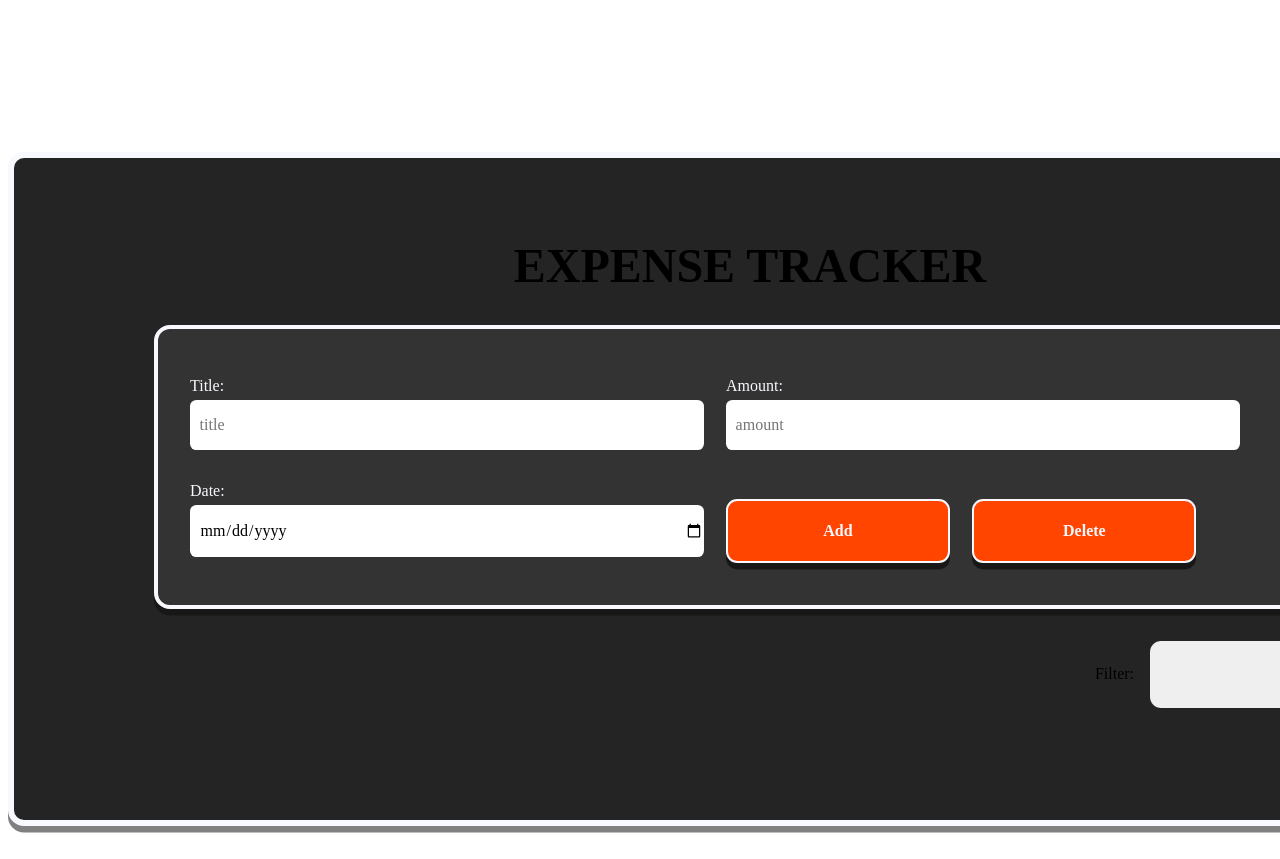
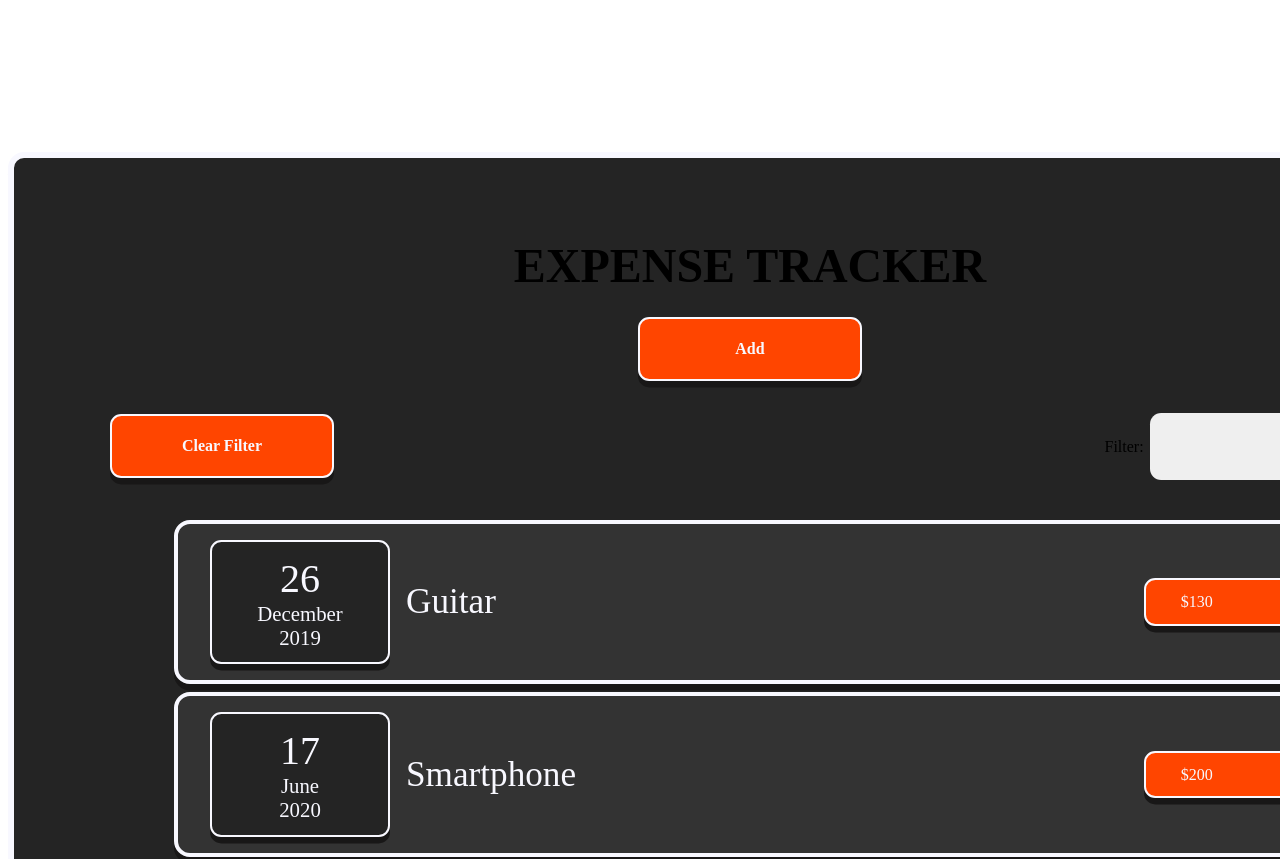
Before and after one commit to moody2times/expense_tracker, a React (Create React App) app: page / in a window 1280 px wide. Shown: the top 859 px of the page. Built offline with nearby package versions, Linux system fonts and the light colour scheme; the HTML template or start-up script is replaced by a standard one.

Commit message:
:tada: Update the code

```diff
--- a/src/App.js
+++ b/src/App.js
@@ -3,6 +3,7 @@ import "./styles/App.css";
 import ExpenseItem from "./components/ExpenseItem";
 import Form from "./components/Form";
 import Select from "./components/Select";
+import { Button } from "./components/Button";
 
 const App = () => {
 	const [data, setData] = useState([
@@ -10,47 +11,73 @@ const App = () => {
 			title: "Guitar",
 			amount: 130,
 			date: `December/26/2019`,
-			key: "e1",
 		},
 		{
 			title: "Smartphone",
 			amount: 200,
 			date: `June/17/2020`,
-			key: "e2",
 		},
 		{
 			title: "Toys",
 			amount: 50,
 			date: `April/17/2021`,
-			key: "e3",
 		},
 	]);
-
-	const [filter, setFilter] = useState([]);
-
-	const filterExpense = (fil) => {
-		const filtered = data.filter((d) => d.date.includes(fil));
-		setFilter(filtered);
-	};
+	const [filterData, setFilterData] = useState([]);
+	const [isPressed, setIsPressed] = useState(false);
+	const [noFilter, setNoFilter] = useState(true);
 
 	const handleData = (expense) => {
 		setData((prevData) => [expense, ...prevData]);
 	};
 
+	const filterYear = (year) => {
+		setFilterData(data.filter((d) => d.date.includes(year)));
+		setNoFilter(false);
+	};
+
+	let multiplier = 0;
+	const randomNumber = () => {
+		const number = Math.random() * multiplier;
+		multiplier++;
+		return number;
+	};
+
+	const handleClick = (event) => {
+		setIsPressed(true);
+	};
+
+	const onClearFilter = () => {
+		setNoFilter(true);
+	};
+
 	return (
 		<div className="App">
 			<h1 className="heading">Expense tracker</h1>
-			<Form formData={handleData} />
-			<Select selected={filterExpense} />
+			{isPressed ? (
+				<Form submitData={handleData} />
+			) : (
+				<Button name="Add" click={handleClick} />
+			)}
+			<Select filter={filterYear} clear={onClearFilter} />
 			<ul className="list">
-				{filter.map((f) => (
-					<ExpenseItem
-						title={f.title}
-						amount={f.amount}
-						date={f.date}
-						key={f.key}
-					/>
-				))}
+				{(noFilter &&
+					data.map((d) => (
+						<ExpenseItem
+							title={d.title}
+							amount={d.amount}
+							date={d.date}
+							key={randomNumber()}
+						/>
+					))) ||
+					filterData.map((fd) => (
+						<ExpenseItem
+							title={fd.title}
+							amount={fd.amount}
+							date={fd.date}
+							key={randomNumber()}
+						/>
+					))}
 			</ul>
 		</div>
 	);
--- /dev/null
+++ b/src/components/Button.js
@@ -0,0 +1,14 @@
+import styles from "../styles/Button.module.css";
+
+export const Button = (props) => {
+	return (
+		<button
+			className={styles.btn}
+			type="submit"
+			id={props.name}
+			onClick={props.click}
+		>
+			{props.name}
+		</button>
+	);
+};
--- a/src/components/Form.js
+++ b/src/components/Form.js
@@ -1,5 +1,6 @@
 import { useState } from "react";
 import "../styles/Form.css";
+import { Button } from "./Button";
 
 const Form = (props) => {
 	const [title, setTitle] = useState("");
@@ -27,15 +28,9 @@ const Form = (props) => {
 		setDate("");
 	};
 
-	let multiplier = 0;
-	const randomNumber = () => {
-		const number = Math.random() * multiplier;
-		multiplier++;
-		return number;
-	};
-
 	const handleSubmit = (event) => {
 		event.preventDefault();
+
 		const d = new Date(date);
 		const locale = navigator.locale;
 		const month = d.toLocaleDateString(locale, { month: "long" });
@@ -47,10 +42,15 @@ const Form = (props) => {
 			title,
 			amount,
 			date: finalDate,
-			key: randomNumber(),
 		};
 		resetForm();
-		props.formData(expenseData);
+		if (event.nativeEvent.submitter.id === "Add") {
+			props.submitData(expenseData);
+		}
+
+		if (event.nativeEvent.submitter.id === "Cancel") {
+			resetForm();
+		}
 	};
 
 	return (
@@ -95,12 +95,8 @@ const Form = (props) => {
 					value={date}
 				/>
 			</div>
-			<button className="btn" type="submit">
-				Add
-			</button>
-			<button className="btn" type="submit">
-				Delete
-			</button>
+			<Button name="Add" />
+			<Button name="Cancel" />
 		</form>
 	);
 };
--- a/src/components/Select.js
+++ b/src/components/Select.js
@@ -1,18 +1,30 @@
 import { useState } from "react";
 import "../styles/Select.css";
+import { Button } from "./Button";
 
 const Select = (props) => {
 	const [year, setYear] = useState("2019");
 
+	const setFilterYear = (filYear) => {
+		props.filter(filYear);
+	};
+
 	const handleChange = (event) => {
 		const newYear = event.target.value;
 		setYear(newYear);
-		props.selected(newYear);
+		setFilterYear(newYear);
+	};
+
+	const handleClick = () => {
+		props.clear();
 	};
 
 	return (
 		<div className="select__controls">
-			<label htmlFor="select">Filter:</label>
+			<Button name="Clear Filter" click={handleClick} />
+
+			<label htmlFor="select">
+				Filter:
 				<select
 					className="select"
 					id="select"
@@ -23,6 +35,7 @@ const Select = (props) => {
 					<option>2020</option>
 					<option>2021</option>
 				</select>
+			</label>
 		</div>
 	);
 };
--- a/src/styles/App.css
+++ b/src/styles/App.css
@@ -15,10 +15,12 @@
 
 .heading {
 	font-size: 3rem;
+	margin-bottom: 1.5rem;
 	text-align: center;
 	text-transform: uppercase;
 }
 
 .list {
 	list-style-type: none;
+	margin-top: 2rem;
 }
--- /dev/null
+++ b/src/styles/Button.module.css
@@ -0,0 +1,17 @@
+.btn {
+	background-color: #ff4500;
+	border: 0.15rem solid #f8f8ff;
+	border-radius: 0.7rem;
+	box-shadow: 0 0.4rem 0 #181717;
+	color: #f8f8ff;
+	display: inline-block;
+	font-family: inherit;
+	font-size: inherit;
+	font-weight: bold;
+	padding: 1.3rem 2.2rem;
+	width: 14rem;
+}
+
+.btn:not(:last-of-type) {
+	margin-right: 1.4rem;
+}
--- a/src/styles/Form.css
+++ b/src/styles/Form.css
@@ -33,21 +33,3 @@ form {
 	background-color: #b8b8b8;
 	outline: none;
 }
-
-.btn {
-	background-color: #ff4500;
-	border: 0.15rem solid #f8f8ff;
-	border-radius: 0.7rem;
-	box-shadow: 0 0.4rem 0 #181717;
-	color: #f8f8ff;
-	display: inline-block;
-	font-family: inherit;
-	font-size: inherit;
-	font-weight: bold;
-	padding: 1.3rem 2.2rem;
-	width: 14rem;
-}
-
-.btn:not(:last-of-type) {
-	margin-right: 1.4rem;
-}
--- a/src/styles/Select.css
+++ b/src/styles/Select.css
@@ -2,13 +2,10 @@
 	display: flex;
 	flex-flow: row nowrap;
 	align-items: center;
-	justify-content: flex-end;
+	justify-content: space-between;
 
+	margin: 2rem 0 0;
 	width: 100%;
-}
-
-.select__controls label {
-	margin-right: 1rem;
 }
 
 .select {
@@ -17,7 +14,7 @@
 	display: inline-block;
 	font-family: inherit;
 	font-size: inherit;
-	margin: 2rem 0;
+	margin-left: 0.4rem;
 	padding: 1.5rem 0.4rem;
 	text-align: right;
 	width: 15rem;
```
Also changed, not shown: src/styles/Expense.css (+0 -15 lines). Lines whose indentation alone changed are shown as unchanged.
